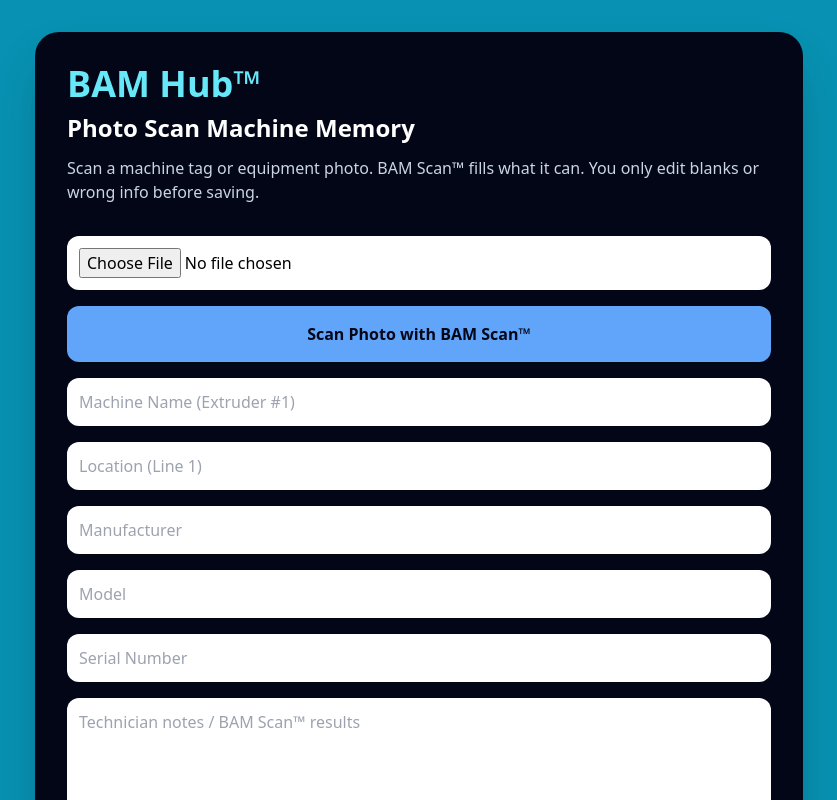
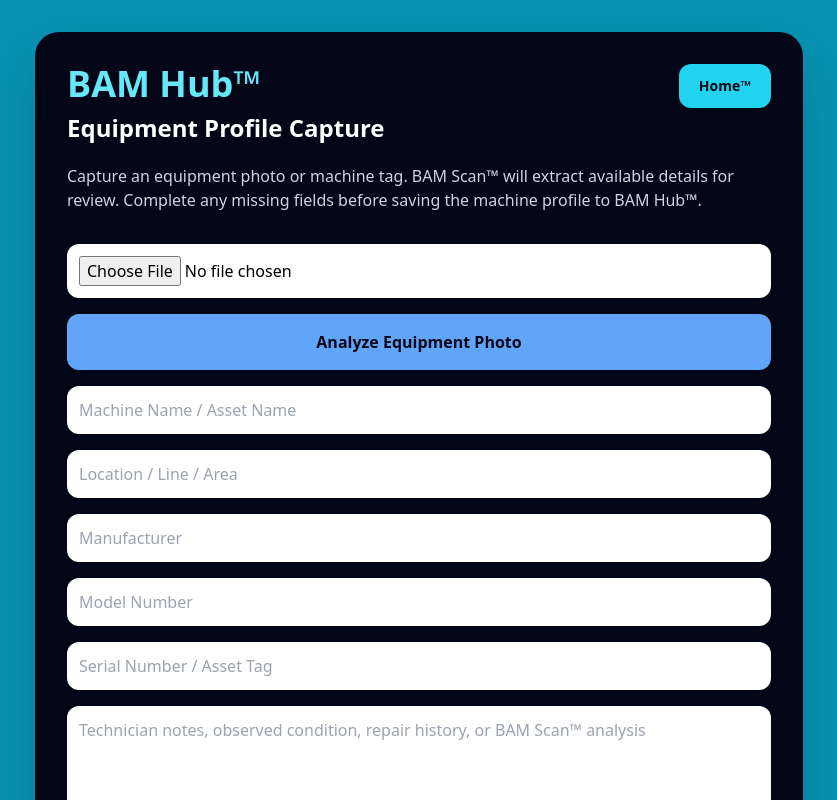
Before and after one commit to BAMToolz/bam-tools, a Next.js app: page /machines in a window 1280 px wide. Shown: the top 800 px of the page, without its empty margins (221-1058 px from the left). Built offline with nearby package versions, Linux system fonts and the light colour scheme.

Commit message:
Update page.tsx

```diff
--- a/app/machines/page.tsx
+++ b/app/machines/page.tsx
@@ -14,15 +14,18 @@
 
   async function scanPhoto() {
     if (!photo) {
-      setMessage("Add a photo first 📸");
+      setMessage("Please upload or capture an equipment photo before scanning.");
       return;
     }
 
-    setMessage("Scanning photo with BAM Scan™...");
+    setMessage("Analyzing equipment photo with BAM Scan™...");
 
     const formData = new FormData();
     formData.append("image", photo);
-    formData.append("notes", "Extract machine name, manufacturer, model, serial number, and visible equipment details.");
+    formData.append(
+      "notes",
+      "Extract visible equipment information including machine name, manufacturer, model, serial number, asset tag, and relevant technician details."
+    );
 
     try {
       const response = await fetch("/api/scan", {
@@ -47,17 +50,17 @@
       if (!notes) {
         setNotes(text);
       } else {
-        setNotes(notes + "\n\nBAM Scan™ Notes:\n" + text);
+        setNotes(notes + "\n\nBAM Scan™ Analysis:\n" + text);
       }
 
-      setMessage("Scan complete ✅ Review blanks, then save.");
+      setMessage("Scan complete. Review the extracted information before saving.");
     } catch (error) {
-      setMessage("Scan failed ❌ Check /api/scan route.");
+      setMessage("Scan could not be completed. Please verify the scanner connection and try again.");
     }
   }
 
   async function saveMachine() {
-    setMessage("Saving to BAM Hub™...");
+    setMessage("Saving machine profile to BAM Hub™...");
 
     const response = await fetch("/api/machines", {
       method: "POST",
@@ -77,7 +80,7 @@
     const data = await response.json();
 
     if (data.success) {
-      setMessage("Machine saved to BAM Hub™ ✅");
+      setMessage("Machine profile saved to BAM Hub™.");
 
       setName("");
       setLocation("");
@@ -87,20 +90,34 @@
       setNotes("");
       setPhoto(null);
     } else {
-      setMessage("Save failed ❌");
+      setMessage("Machine profile could not be saved. Please review the form and try again.");
     }
   }
 
   return (
     <main className="min-h-screen bg-cyan-600 px-5 py-8 text-white">
       <div className="mx-auto max-w-3xl rounded-3xl bg-slate-950 p-8 shadow-2xl">
-        <h1 className="text-4xl font-black text-cyan-300">BAM Hub™</h1>
+        <div className="flex items-start justify-between gap-4">
+          <div>
+            <h1 className="text-4xl font-black text-cyan-300">BAM Hub™</h1>
 
-        <h2 className="mt-2 text-2xl font-bold">Photo Scan Machine Memory</h2>
+            <h2 className="mt-2 text-2xl font-bold">
+              Equipment Profile Capture
+            </h2>
+          </div>
 
-        <p className="mt-3 text-slate-300">
-          Scan a machine tag or equipment photo. BAM Scan™ fills what it can.
-          You only edit blanks or wrong info before saving.
+          <a
+            href="/"
+            className="rounded-xl bg-cyan-400 px-5 py-3 text-sm font-black text-slate-950"
+          >
+            Home™
+          </a>
+        </div>
+
+        <p className="mt-5 text-slate-300">
+          Capture an equipment photo or machine tag. BAM Scan™ will extract
+          available details for review. Complete any missing fields before saving
+          the machine profile to BAM Hub™.
         </p>
 
         <div className="mt-8 space-y-4">
@@ -116,19 +133,19 @@
             onClick={scanPhoto}
             className="w-full rounded-xl bg-blue-400 p-4 font-black text-slate-950"
           >
-            Scan Photo with BAM Scan™
+            Analyze Equipment Photo
           </button>
 
           <input
             className="w-full rounded-xl p-3 text-black"
-            placeholder="Machine Name (Extruder #1)"
+            placeholder="Machine Name / Asset Name"
             value={name}
             onChange={(e) => setName(e.target.value)}
           />
 
           <input
             className="w-full rounded-xl p-3 text-black"
-            placeholder="Location (Line 1)"
+            placeholder="Location / Line / Area"
             value={location}
             onChange={(e) => setLocation(e.target.value)}
           />
@@ -142,21 +159,21 @@
 
           <input
             className="w-full rounded-xl p-3 text-black"
-            placeholder="Model"
+            placeholder="Model Number"
             value={model}
             onChange={(e) => setModel(e.target.value)}
           />
 
           <input
             className="w-full rounded-xl p-3 text-black"
-            placeholder="Serial Number"
+            placeholder="Serial Number / Asset Tag"
             value={serial}
             onChange={(e) => setSerial(e.target.value)}
           />
 
           <textarea
             className="min-h-40 w-full rounded-xl p-3 text-black"
-            placeholder="Technician notes / BAM Scan™ results"
+            placeholder="Technician notes, observed condition, repair history, or BAM Scan™ analysis"
             value={notes}
             onChange={(e) => setNotes(e.target.value)}
           />
@@ -165,7 +182,7 @@
             onClick={saveMachine}
             className="w-full rounded-xl bg-cyan-400 p-4 font-black text-slate-950"
           >
-            Save Machine to BAM Hub™
+            Save Equipment Profile
           </button>
 
           <p className="font-bold text-cyan-300">{message}</p>
```
